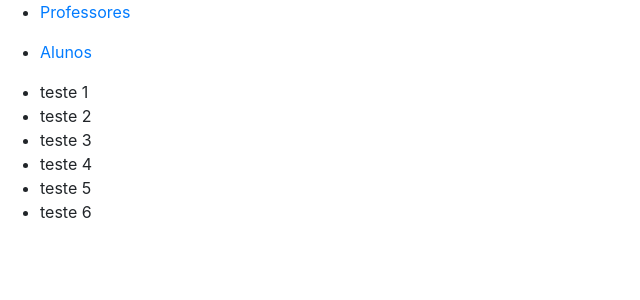
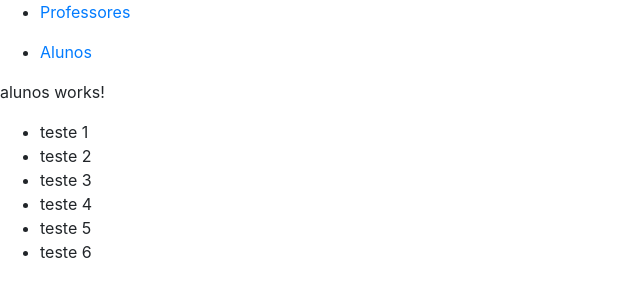
Before and after one commit to RafaelFurtadoMartins/SmartSchool, an Angular app: page /alunos in a window 1280 px wide. Shown: the top 300 px of the page, without its empty margins (0-640 px from the left). Built offline with nearby package versions, Linux system fonts and the light colour scheme.

Commit message:
Update alunos.component.html

```diff
--- a/src/app/alunos/alunos.component.html
+++ b/src/app/alunos/alunos.component.html
@@ -1,4 +1,4 @@
-<p>{{titulo}}</p>
+<p>alunos works!</p>
 <ul>
     <li>teste 1</li>
     <li>teste 2</li>
```
